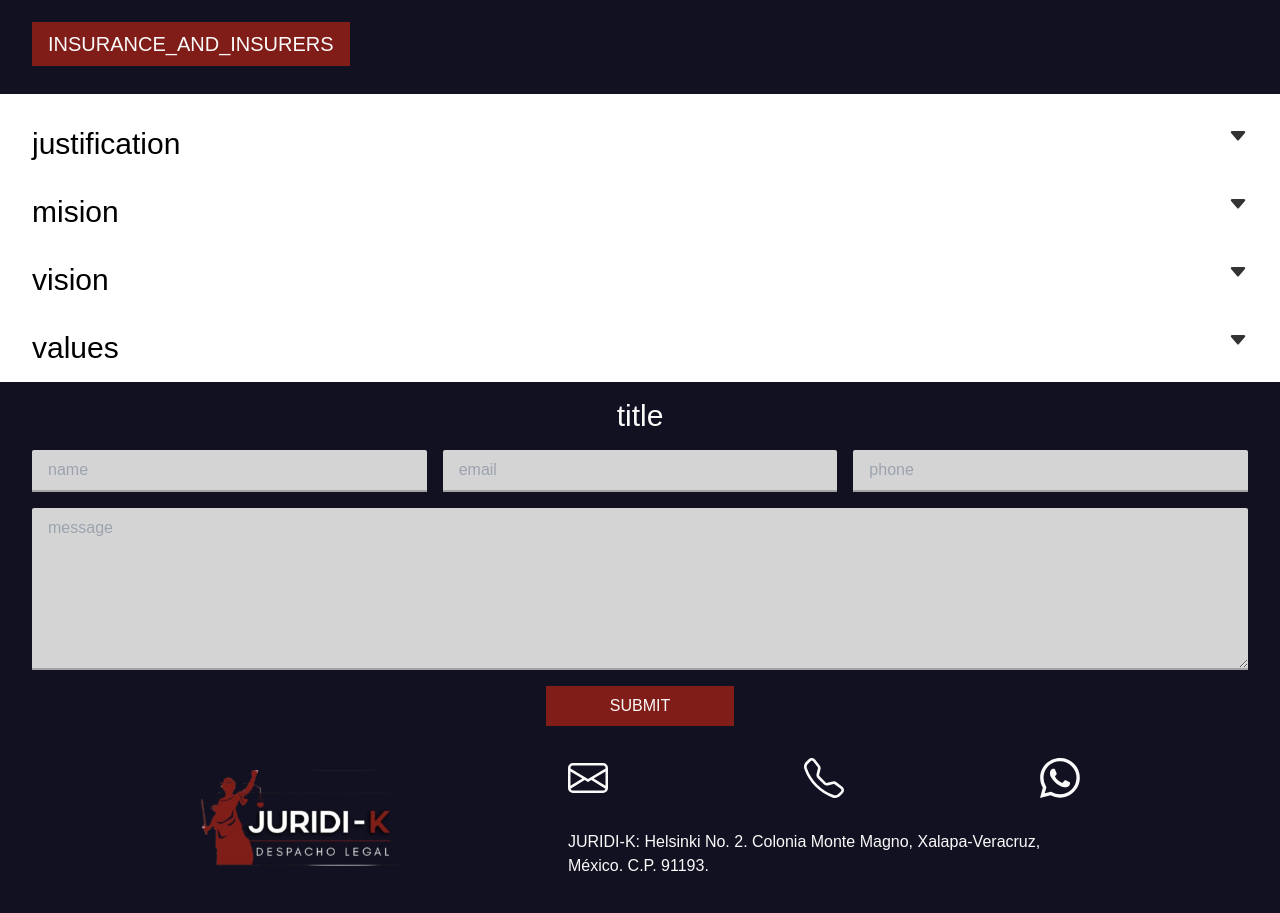
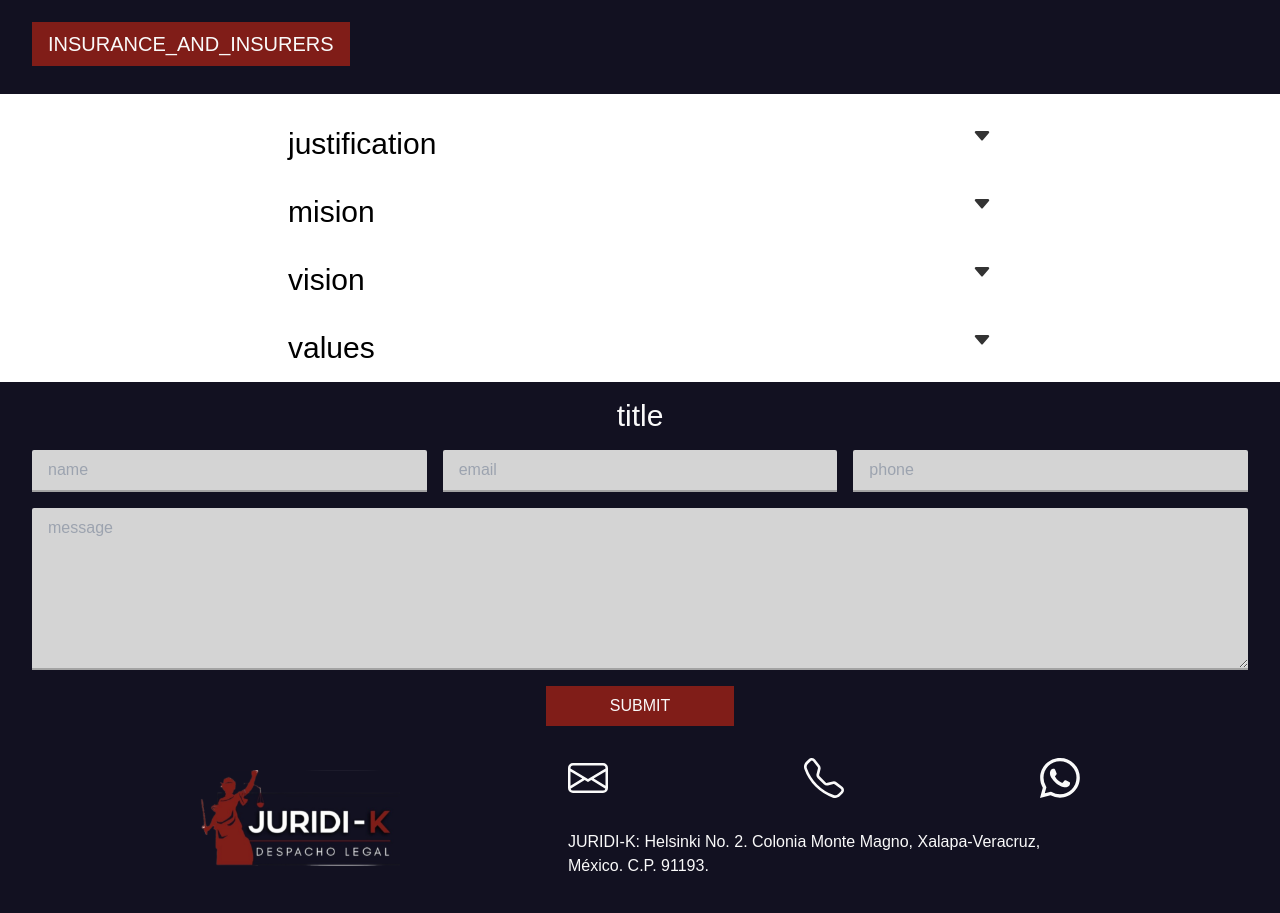
Before and after one commit to Wichosu/juridi-k-website, a Next.js app: page /en in a window 1280 px wide. Shown: the part 1480-2393 px from the top of the page. Built offline with nearby package versions, Linux system fonts and the light colour scheme; what i18next-resources-to-backend would draw is missing.

Commit message:
Change Info component max-width

```diff
--- a/app/[lng]/components/Info/InfoBase.tsx
+++ b/app/[lng]/components/Info/InfoBase.tsx
@@ -9,7 +9,7 @@ interface Props {
 export const InfoBase = ({ t, lng}: Props) => {
   return (
     <section>
-      <div className="px-8 my-4 lg:max-w-screen-xl lg:mx-auto">
+      <div className="px-8 my-4 lg:max-w-screen-md lg:mx-auto">
         <Accordion lng={lng} locale="info" name={ t("justification") }>
           JURIDI-K nace a partir de la idea de un grupo de abogados de amplia experiencia
 que son conscientes de la necesidad de prepararse académicamente para
```
